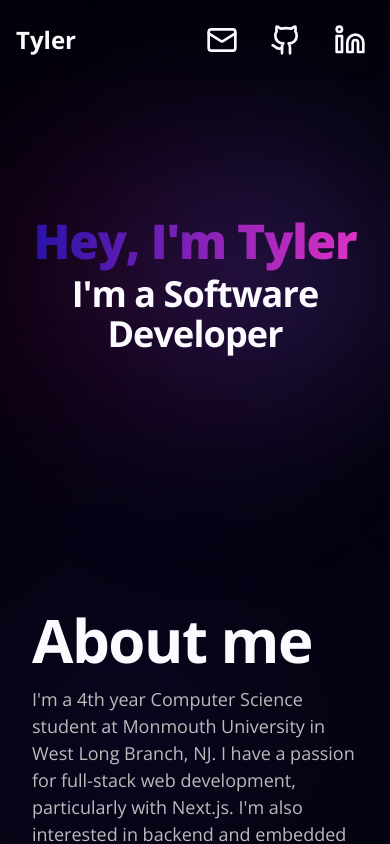
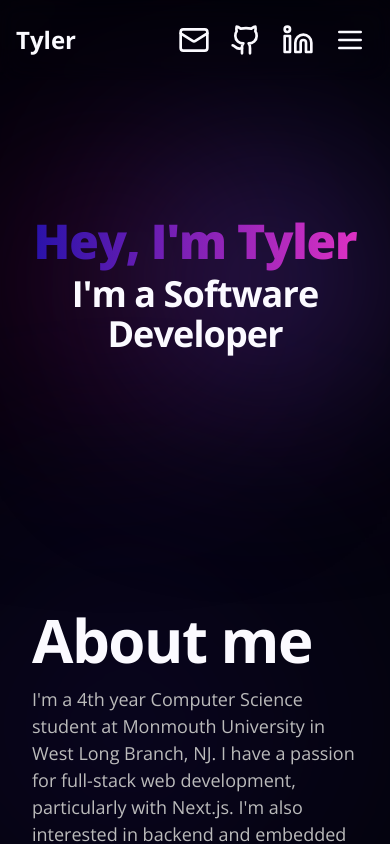
Before and after one commit to TGennnaro/portfolio, a Next.js app: page / in a window 390 px wide. Shown: the top 844 px of the page. Built offline with nearby package versions, Linux system fonts and the light colour scheme.

Commit message:
Add responsive navigation menu to Navbar component

```diff
--- a/src/components/Navbar.tsx
+++ b/src/components/Navbar.tsx
@@ -1,12 +1,26 @@
 'use client';
 
-import { Github, Linkedin, Mail } from 'lucide-react';
+import { Github, Linkedin, Mail, Menu, X } from 'lucide-react';
 import SocialButton from './SocialButton';
 import { useEffect, useState } from 'react';
+import Link from 'next/link';
+import Button from './Button';
+import { cn } from '@/lib/utils';
 
-function NavItem({ children }: { children: React.ReactNode }) {
+function NavItem({
+	children,
+	className = '',
+}: {
+	children: React.ReactNode;
+	className?: string;
+}) {
 	return (
-		<li className='flex rounded-md hover:bg-white/10 transition-colors'>
+		<li
+			className={cn(
+				'flex rounded-md hover:bg-white/10 transition-colors',
+				className
+			)}
+		>
 			{children}
 		</li>
 	);
@@ -14,25 +28,53 @@ function NavItem({ children }: { children: React.ReactNode }) {
 
 export default function Navbar() {
 	const [isScrolled, setIsScrolled] = useState(false);
+	const [navOpen, setNavOpen] = useState(false);
 	useEffect(() => {
 		window.addEventListener('scroll', () => {
 			setIsScrolled(window.scrollY > 1);
 		});
+		window.addEventListener('click', (e: MouseEvent) => {
+			const target = e.target as HTMLElement;
+			console.log('run');
+			if (target.dataset.navToggle !== 'true') {
+				setNavOpen(false);
+			}
 		});
+		window.addEventListener('resize', () => {
+			if (window.innerWidth > 1024) setNavOpen(false);
+		});
+	}, []);
 	return (
-		<header
-			className={`p-4 sticky top-0 backdrop-blur-md z-50 ${
+		<header className='sticky top-0 z-50'>
+			<div
+				className={`p-4 backdrop-blur-md ${
 					isScrolled ? 'border-b border-zinc-800 shadow-lg' : ''
 				}`}
 			>
 				<div className='max-w-screen-xl mx-auto flex justify-between items-center'>
 					<div>
 						<h2 className='text-2xl font-bold'>
+							<Link href='#'>
 								Tyler <span className='hidden sm:inline'>Gennaro</span>
+							</Link>
 						</h2>
 					</div>
+					<ul className='hidden lg:flex gap-8'>
+						<li className='text-lg text-foreground-light font-semibold'>
+							<Link href='#experience'>Experience</Link>
+						</li>
+						<li className='text-lg text-foreground-light font-semibold'>
+							<Link href='#education'>Education</Link>
+						</li>
+						<li className='text-lg text-foreground-light font-semibold'>
+							<Link href='#skills'>Skills</Link>
+						</li>
+						<li className='text-lg text-foreground-light font-semibold'>
+							<Link href='#projects'>Projects</Link>
+						</li>
+					</ul>
 					<div>
-					<ul className='flex gap-4'>
+						<ul className='flex gap-1 sm:gap-4'>
 							<NavItem>
 								<SocialButton
 									Icon={Mail}
@@ -40,7 +82,10 @@ export default function Navbar() {
 								/>
 							</NavItem>
 							<NavItem>
-							<SocialButton Icon={Github} link='https://github.com/TGennnaro' />
+								<SocialButton
+									Icon={Github}
+									link='https://github.com/TGennnaro'
+								/>
 							</NavItem>
 							<NavItem>
 								<SocialButton
@@ -48,8 +93,49 @@ export default function Navbar() {
 									link='https://www.linkedin.com/in/tyler-gennaro/'
 								/>
 							</NavItem>
+							<button
+								className='p-1 px-2 hover:bg-white/10 rounded-lg transition-colors flex items-center cursor-pointer lg:hidden'
+								onClick={() => setNavOpen(!navOpen)}
+								data-nav-toggle
+							>
+								<X
+									className={`w-8 h-8 pointer-events-none transition-transform ${
+										navOpen ? 'rotate-0 scale-100' : '-rotate-90 scale-0'
+									}`}
+								/>
+								<Menu
+									className={`absolute w-8 h-8 pointer-events-none transition-transform ${
+										navOpen ? 'rotate-90 scale-0' : 'rotate-0 scale-100'
+									}`}
+								/>
+							</button>
 						</ul>
 					</div>
+				</div>
+			</div>
+			<div
+				className={`absolute top-full left-0 w-full p-8 ${
+					isScrolled ? 'border-b' : 'border-y'
+				} border-zinc-800 backdrop-blur-md z-10 transition-all ${
+					navOpen
+						? 'opacity-1 translate-y-0'
+						: 'opacity-0 -translate-y-4 pointer-events-none'
+				}`}
+			>
+				<ul className='flex flex-col gap-4'>
+					<li className='text-xl text-foreground-light font-semibold'>
+						<Link href='#experience'>Experience</Link>
+					</li>
+					<li className='text-xl text-foreground-light font-semibold'>
+						<Link href='#education'>Education</Link>
+					</li>
+					<li className='text-xl text-foreground-light font-semibold'>
+						<Link href='#skills'>Skills</Link>
+					</li>
+					<li className='text-xl text-foreground-light font-semibold'>
+						<Link href='#projects'>Projects</Link>
+					</li>
+				</ul>
 			</div>
 		</header>
 	);
```
Lines whose indentation alone changed are shown as unchanged.
